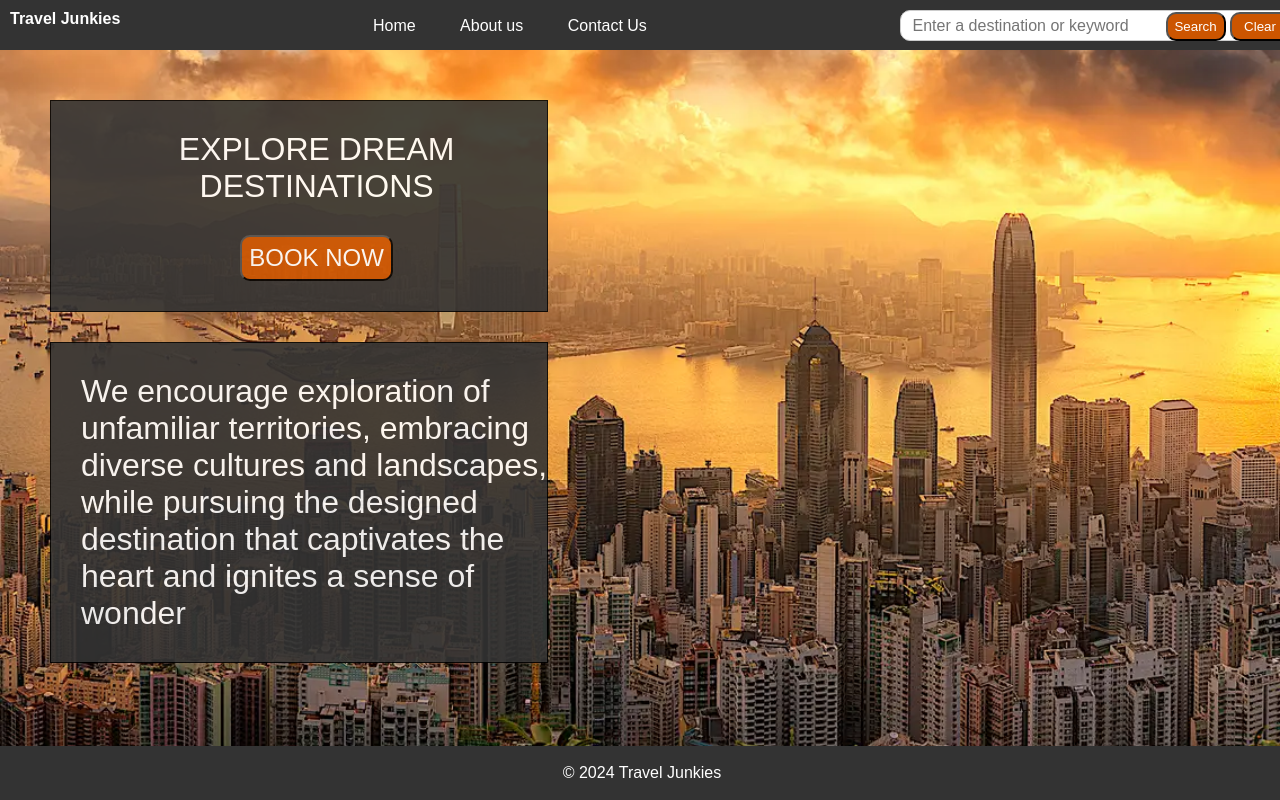
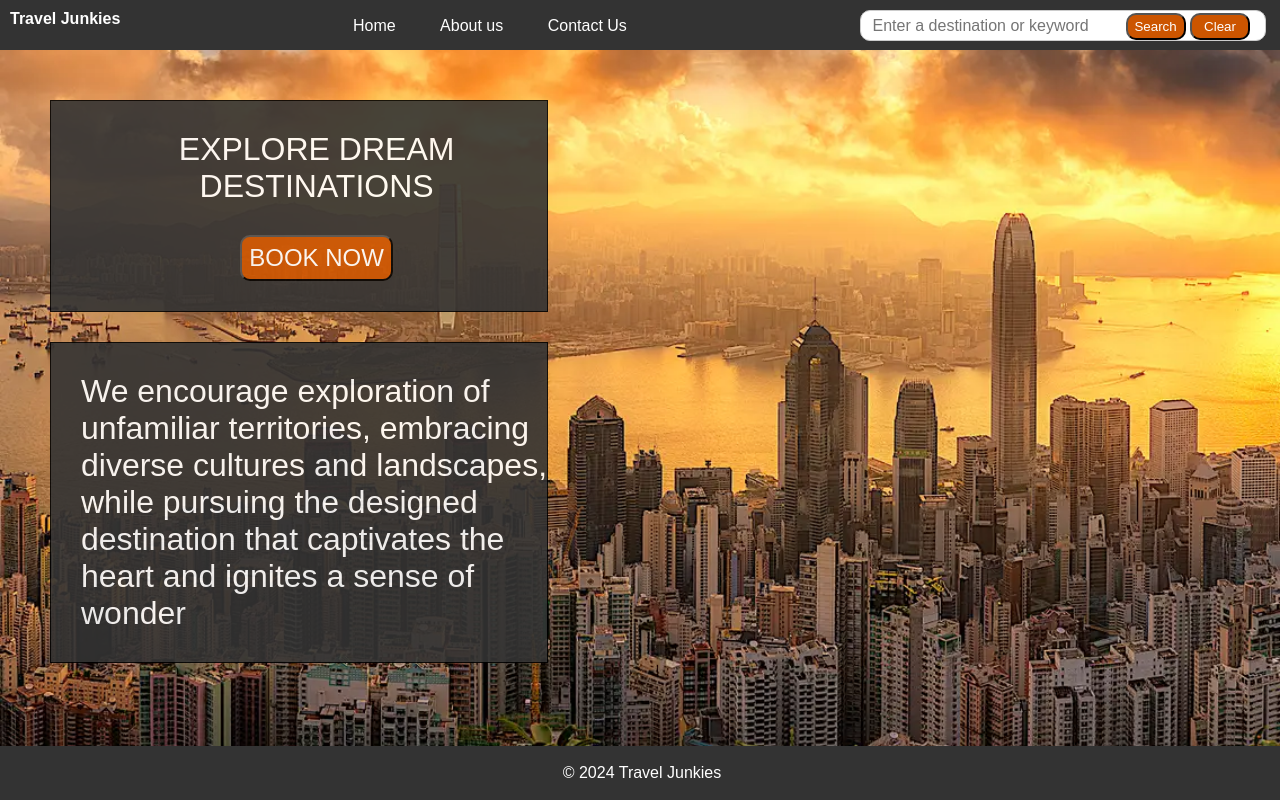
Before and after one commit to Robert-Konenske/travelRecommendation, a plain HTML site: page travelRecommendation/index.html in a window 1280 px wide. Drawn offline with Linux system fonts and the light colour scheme.

Commit message:
resized buttons in search bar

```diff
--- a/travelRecommendation/styles.css
+++ b/travelRecommendation/styles.css
@@ -84,7 +84,7 @@ footer {
 }
 
 .navLinks {
-    margin-left: -375px;
+    margin-left: -415px;
     flex: auto;
     align-self: center;
     margin-top: 7px;
@@ -94,6 +94,7 @@ footer {
 .search {
     align-self: flex-end;
     align-items: baseline;
+    margin-right: 40px;
 }
 /* about and contact us nav bar */
 .center-nav {
@@ -204,7 +205,7 @@ input {
 }
 #btnSearch {
     color: white;
-    padding: 5px;
+    padding: 4px;
     border-radius: 10px;
     background-color: #CC5500;
     width: 60px;
@@ -213,7 +214,7 @@ input {
 
 #btnClear {
     color: white;
-    padding: 5px;
+    padding: 4px;
     width: 60px;
     border-radius: 10px;
     background-color: #CC5500;
```
